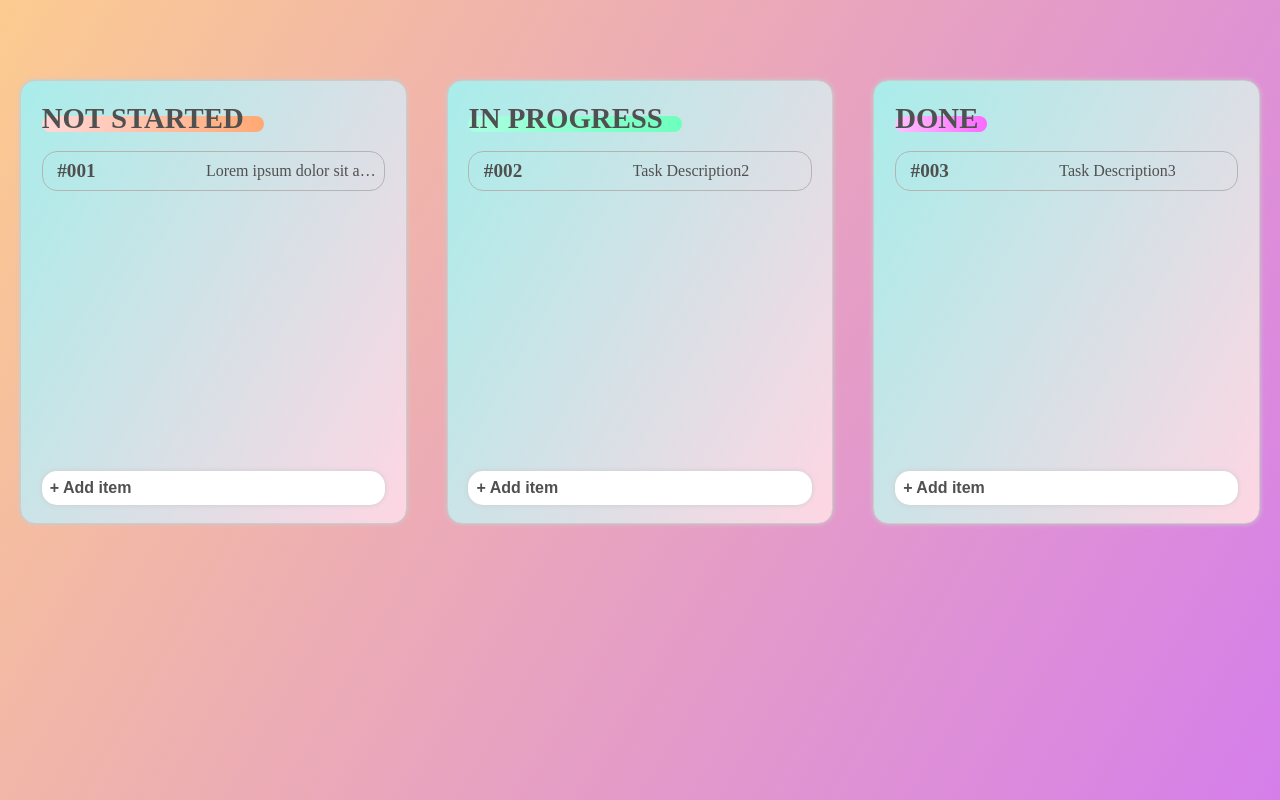
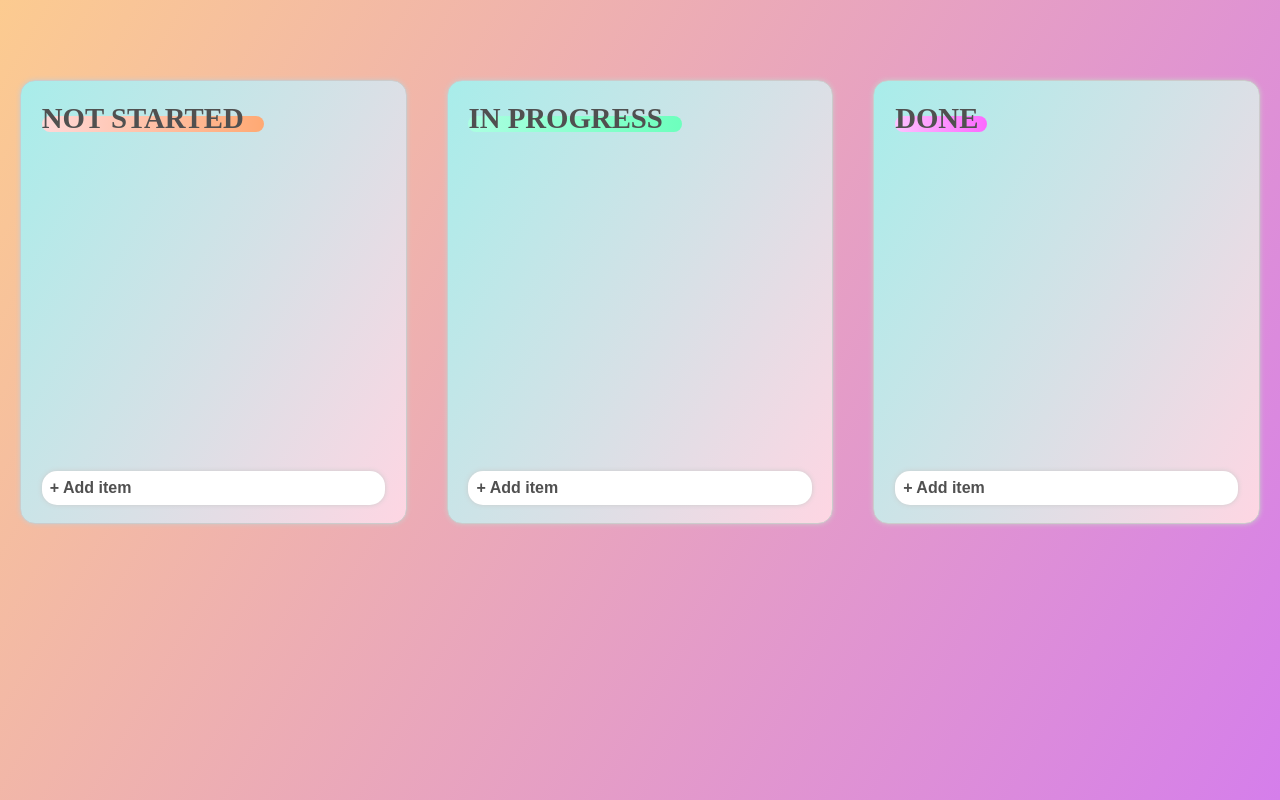
Before and after one commit to July249/kanban-board, a React (Create React App) app: page / in a window 1280 px wide. Built offline with nearby package versions, Linux system fonts and the light colour scheme; some icons are missing; the HTML template or start-up script is replaced by a standard one.

Commit message:
feat: delete default task item and adding id property to identify task

```diff
--- a/src/store.js
+++ b/src/store.js
@@ -1,29 +1,13 @@
 import { create } from 'zustand';
 
 const store = (set) => ({
-  tasks: [
-    {
-      tag: 1,
-      description:
-        'Lorem ipsum dolor sit amet consectetur adipisicing elit. Vitae, error temporibus! Vero, obcaecati deleniti nihil quibusdam quis delectus dolores sit!',
-      status: 'NOT_STARTED',
-    },
-    {
-      tag: 2,
-      description: 'Task Description2',
-      status: 'IN_PROGRESS',
-    },
-    {
-      tag: 3,
-      description: 'Task Description3',
-      status: 'DONE',
-    },
-  ],
+  tasks: [],
   addTask: (description, status) =>
     set((store) => ({
       tasks: [
         ...store.tasks,
         {
+          id: new Date().getTime(),
           tag: store.tasks.length + 1,
           description,
           status,
@@ -31,9 +15,9 @@ const store = (set) => ({
       ],
     })),
 
-  deleteTask: (tag) =>
+  deleteTask: (id) =>
     set((store) => ({
-      tasks: store.tasks.filter((task) => task.tag !== tag),
+      tasks: store.tasks.filter((task) => task.id !== id),
     })),
 });
 
```
